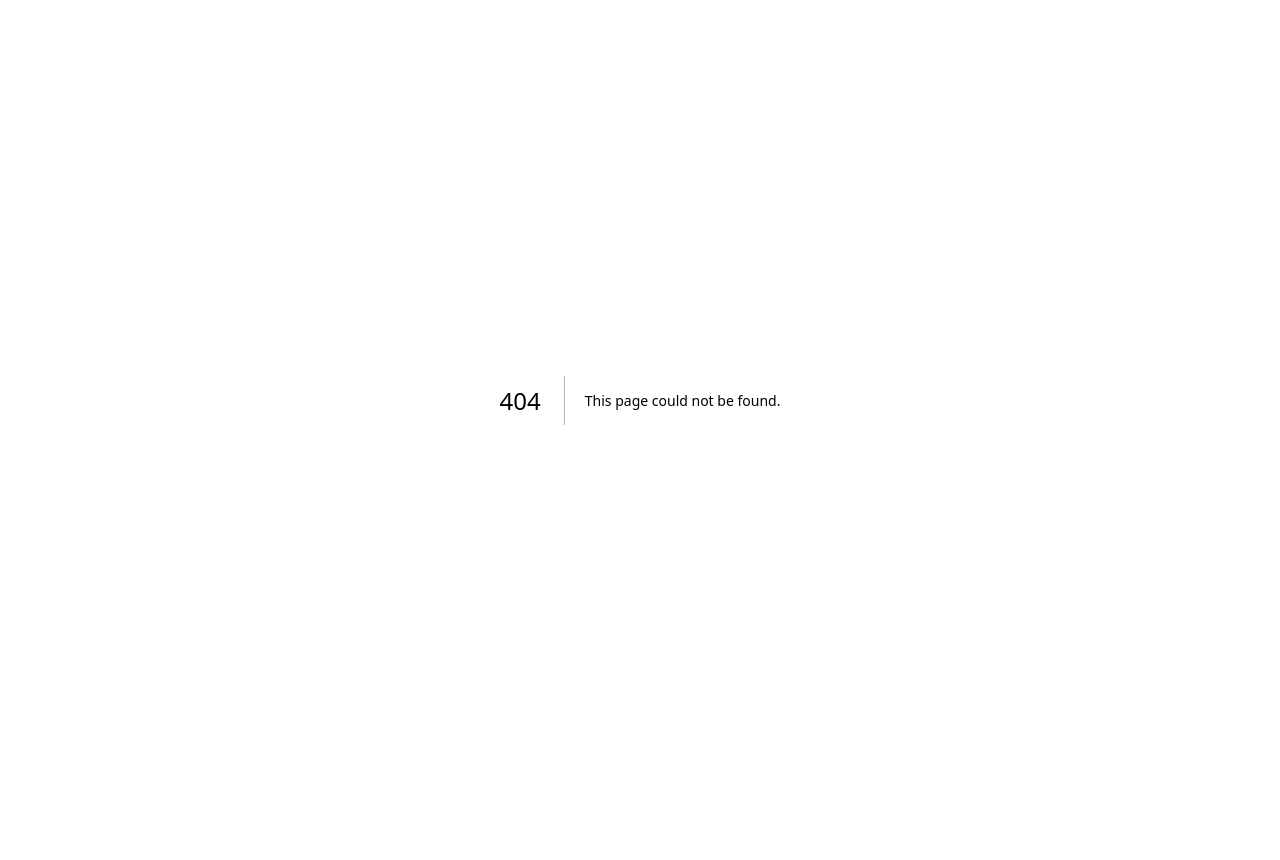
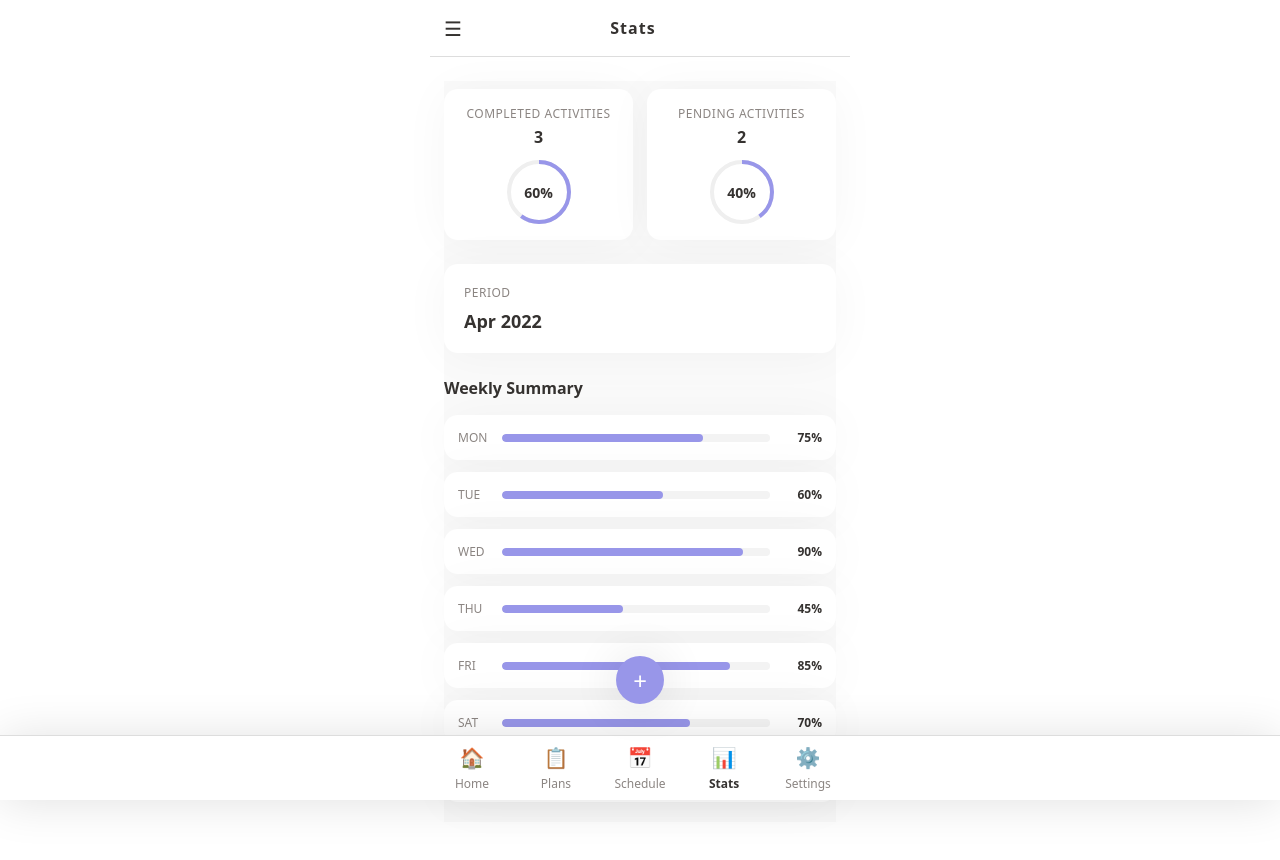
Before and after one commit to Abdukhalim7007/my-planner, a Next.js app: page /stats in a window 1280 px wide. Before the commit this address had no page. Shown: the top 860 px of the page. Before the commit the page ends 800 px from the top, so only its background shows below. Built offline with nearby package versions, Linux system fonts and the light colour scheme.

Commit message:
feat(stats): add stats page (spa)

```diff
--- a/app/schedule/page.module.scss
+++ b/app/schedule/page.module.scss
@@ -12,6 +12,7 @@ $timelineLine: #E4E3E3;
   gap: 24px;
   background: t.$bgBase;
   min-height: 100%;
+  padding-bottom: 20px; // Extra space at bottom
 }
 
 // Back button and menu button
@@ -71,12 +72,15 @@ $timelineLine: #E4E3E3;
   position: relative;
   margin-top: 8px;
   min-height: 661px; // Height to accommodate all dashed lines and cards
+  overflow-x: auto; // Allow horizontal scroll if needed
+  overflow-y: visible;
 }
 
 .timelineContainer {
   position: relative;
   display: flex;
   gap: 12px;
+  min-width: 462px; // Minimum width to fit all cards
 }
 
 .timeColumn {
@@ -86,6 +90,10 @@ $timelineLine: #E4E3E3;
   flex-direction: column;
   gap: 60px;
   padding-top: 0;
+  position: sticky;
+  left: 0;
+  background: t.$bgBase;
+  z-index: 1;
 }
 
 .timeLabel {
@@ -96,21 +104,21 @@ $timelineLine: #E4E3E3;
   display: flex;
   align-items: flex-start;
   padding-top: 4px;
+  white-space: nowrap;
 }
 
 .cardsColumn {
   flex: 1;
   position: relative;
   min-height: 661px;
-  min-width: 462px; // Ensure cards at x:322 + 140px width fit
+  min-width: 424px; // 462px total - 38px time column = 424px
 }
 
 // Dashed lines (12 lines, 60px spacing)
 .dashedLine {
   position: absolute;
   left: 0;
-  width: 100%;
-  max-width: 386px;
+  width: 386px;
   height: 1px;
   border-top: 1px dashed $timelineLine;
   pointer-events: none;
@@ -126,6 +134,7 @@ $timelineLine: #E4E3E3;
   flex-direction: column;
   padding: 14px 0 14px 22px; // 22px left padding for vertical bar
   overflow: hidden;
+  z-index: 2; // Ensure cards appear above dashed lines
 
   // Colored vertical bar (8px wide, full height, 2px top offset)
   &::before {
@@ -190,7 +199,8 @@ $timelineLine: #E4E3E3;
   display: flex;
   align-items: center;
   justify-content: center;
-  z-index: 10;
+  z-index: 20; // Above cards
+  box-shadow: 0px 2px 8px rgba(152, 150, 233, 0.3); // Subtle shadow for depth
 }
 
 .onProgressText {
--- /dev/null
+++ b/app/stats/page.module.scss
@@ -0,0 +1,116 @@
+@use '../../styles/tokens' as t;
+@use '../../styles/mixins' as m;
+
+.container {
+  display: flex;
+  flex-direction: column;
+  gap: 24px;
+  background: t.$bgBase;
+  min-height: 100%;
+  padding-bottom: 20px;
+}
+
+// Summary Section
+.summarySection {
+  margin-top: 8px;
+}
+
+.statCards {
+  display: grid;
+  grid-template-columns: 1fr 1fr;
+  gap: 14px;
+}
+
+// Period Section
+.periodSection {
+  display: flex;
+  flex-direction: column;
+}
+
+.periodCard {
+  background: t.$bgCard;
+  border-radius: t.$radiusCard;
+  box-shadow: t.$shadowCard;
+  padding: 20px;
+  display: flex;
+  flex-direction: column;
+  gap: 8px;
+}
+
+.periodLabel {
+  font-size: 12px;
+  color: t.$textSecondary;
+  font-weight: 500;
+  text-transform: uppercase;
+  letter-spacing: 0.5px;
+}
+
+.periodValue {
+  font-size: 18px;
+  color: t.$textPrimary;
+  font-weight: 600;
+}
+
+// Weekly Section
+.weeklySection {
+  display: flex;
+  flex-direction: column;
+  gap: 16px;
+}
+
+.sectionTitle {
+  font-size: 16px;
+  font-weight: 600;
+  color: t.$textPrimary;
+  margin: 0;
+}
+
+.weeklyList {
+  display: flex;
+  flex-direction: column;
+  gap: 12px;
+}
+
+.weeklyItem {
+  display: flex;
+  align-items: center;
+  gap: 12px;
+  background: t.$bgCard;
+  border-radius: t.$radiusCard;
+  box-shadow: t.$shadowCard;
+  padding: 14px;
+}
+
+.weeklyDay {
+  width: 32px;
+  font-size: 12px;
+  color: t.$textSecondary;
+  font-weight: 500;
+  text-transform: uppercase;
+  flex-shrink: 0;
+}
+
+.weeklyBar {
+  flex: 1;
+  height: 8px;
+  background: t.$bgGray;
+  border-radius: 4px;
+  overflow: hidden;
+  position: relative;
+}
+
+.weeklyBarFill {
+  height: 100%;
+  background: t.$purple;
+  border-radius: 4px;
+  transition: width 0.3s ease;
+}
+
+.weeklyValue {
+  width: 40px;
+  font-size: 12px;
+  color: t.$textPrimary;
+  font-weight: 600;
+  text-align: right;
+  flex-shrink: 0;
+}
--- /dev/null
+++ b/app/stats/page.tsx
@@ -0,0 +1,128 @@
+'use client';
+
+import MobileShell from '../components/MobileShell';
+import StatCard from '../components/ui/StatCard';
+import ProgressRing from '../components/ui/ProgressRing';
+import { mockStats } from '../mock/stats';
+import styles from './page.module.scss';
+
+export default function StatsPage() {
+  return (
+    <MobileShell title="Stats">
+      <div className={styles.container}>
+        {/* Summary Cards Section */}
+        <section className={styles.summarySection}>
+          <div className={styles.statCards}>
+            <StatCard
+              title="Completed Activities"
+              value={mockStats.completedCount}
+              ring={
+                <ProgressRing
+                  percent={mockStats.completedPercent}
+                  size={64}
+                  strokeWidth={4}
+                />
+              }
+            />
+            <StatCard
+              title="Pending Activities"
+              value={mockStats.pendingCount}
+              ring={
+                <ProgressRing
+                  percent={mockStats.pendingPercent}
+                  size={64}
+                  strokeWidth={4}
+                />
+              }
+            />
+          </div>
+        </section>
+
+        {/* Period Info */}
+        <section className={styles.periodSection}>
+          <div className={styles.periodCard}>
+            <div className={styles.periodLabel}>Period</div>
+            <div className={styles.periodValue}>{mockStats.period}</div>
+          </div>
+        </section>
+
+        {/* Weekly Summary */}
+        <section className={styles.weeklySection}>
+          <h2 className={styles.sectionTitle}>Weekly Summary</h2>
+          <div className={styles.weeklyList}>
+            <div className={styles.weeklyItem}>
+              <div className={styles.weeklyDay}>Mon</div>
+              <div className={styles.weeklyBar}>
+                <div
+                  className={styles.weeklyBarFill}
+                  style={{ width: '75%' }}
+                />
+              </div>
+              <div className={styles.weeklyValue}>75%</div>
+            </div>
+            <div className={styles.weeklyItem}>
+              <div className={styles.weeklyDay}>Tue</div>
+              <div className={styles.weeklyBar}>
+                <div
+                  className={styles.weeklyBarFill}
+                  style={{ width: '60%' }}
+                />
+              </div>
+              <div className={styles.weeklyValue}>60%</div>
+            </div>
+            <div className={styles.weeklyItem}>
+              <div className={styles.weeklyDay}>Wed</div>
+              <div className={styles.weeklyBar}>
+                <div
+                  className={styles.weeklyBarFill}
+                  style={{ width: '90%' }}
+                />
+              </div>
+              <div className={styles.weeklyValue}>90%</div>
+            </div>
+            <div className={styles.weeklyItem}>
+              <div className={styles.weeklyDay}>Thu</div>
+              <div className={styles.weeklyBar}>
+                <div
+                  className={styles.weeklyBarFill}
+                  style={{ width: '45%' }}
+                />
+              </div>
+              <div className={styles.weeklyValue}>45%</div>
+            </div>
+            <div className={styles.weeklyItem}>
+              <div className={styles.weeklyDay}>Fri</div>
+              <div className={styles.weeklyBar}>
+                <div
+                  className={styles.weeklyBarFill}
+                  style={{ width: '85%' }}
+                />
+              </div>
+              <div className={styles.weeklyValue}>85%</div>
+            </div>
+            <div className={styles.weeklyItem}>
+              <div className={styles.weeklyDay}>Sat</div>
+              <div className={styles.weeklyBar}>
+                <div
+                  className={styles.weeklyBarFill}
+                  style={{ width: '70%' }}
+                />
+              </div>
+              <div className={styles.weeklyValue}>70%</div>
+            </div>
+            <div className={styles.weeklyItem}>
+              <div className={styles.weeklyDay}>Sun</div>
+              <div className={styles.weeklyBar}>
+                <div
+                  className={styles.weeklyBarFill}
+                  style={{ width: '55%' }}
+                />
+              </div>
+              <div className={styles.weeklyValue}>55%</div>
+            </div>
+          </div>
+        </section>
+      </div>
+    </MobileShell>
+  );
+}
```
Also changed, not shown: app/activities/page.module.scss (+6 -26 lines), app/activities/page.tsx (+0 -9 lines).
